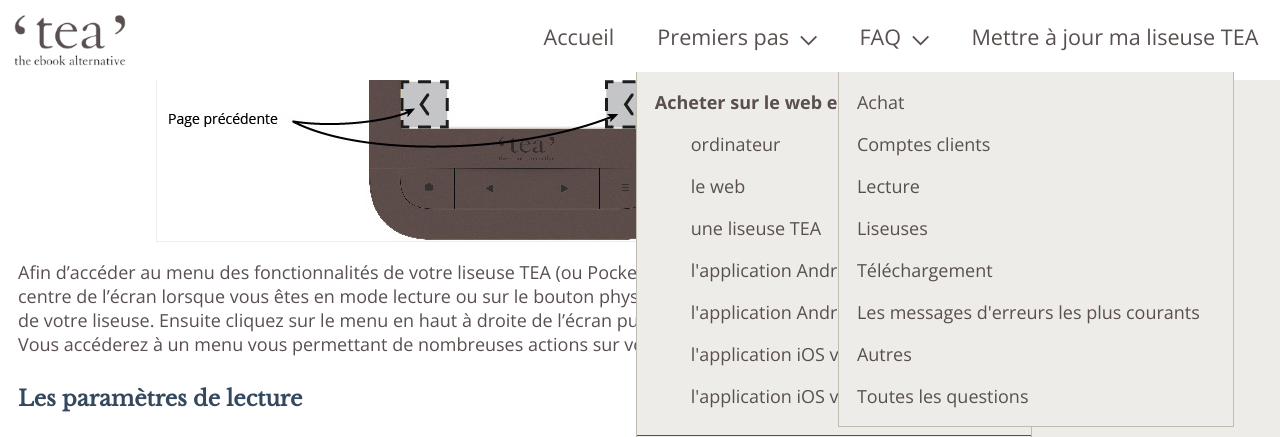
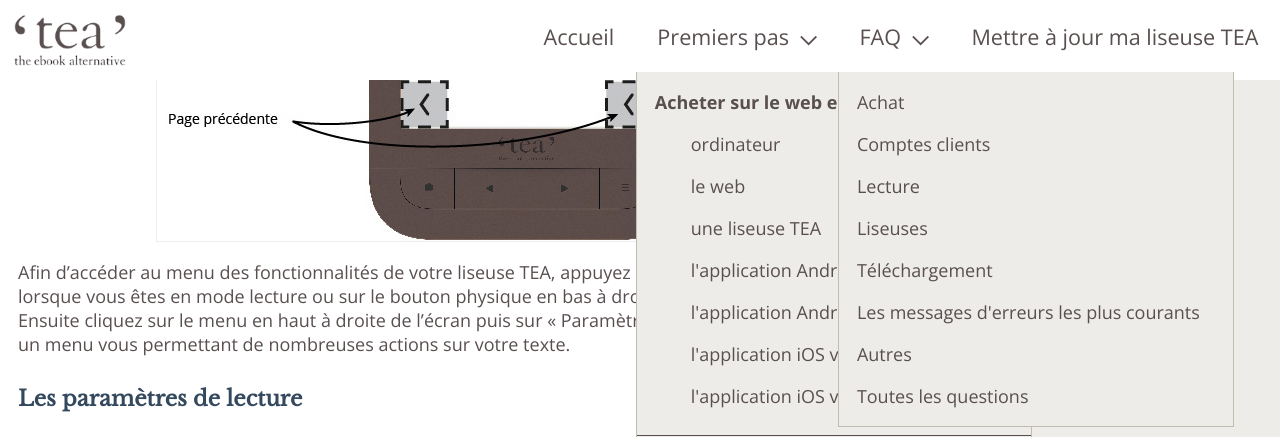
Before and after one commit to TEA-ebook/help-center, a Jekyll site: the page built from _pages/liseuse-liseuseTEA.md, in a window 1280 px wide and 900 px high, scrolled down 17517 px, cut to the strip 0-437 px from the top of the window. Built offline with Jekyll 4.4.1, drawn with Linux system fonts in a browser that asks for light colours; some of the changed text lies outside the part shown.

Commit message:
Update lire-liseuseTEA.md

```diff
--- a/_includes/lire-liseuseTEA.md
+++ b/_includes/lire-liseuseTEA.md
@@ -8,7 +8,7 @@
 
 Depuis la page d’accueil de votre liseuse TEA, vous pouvez consulter vos e-books en cliquant sur « Bibliothèque » ou l’icône correspondante.
 
-La bibliothèque de votre liseuse vous permet d'accéder aux livres présents sur votre liseuse, mais aussi de les ranger et de les organiser comme vous le souhaitez.
+La Bibliothèque de votre liseuse vous permet d'accéder aux livres présents sur votre liseuse, mais aussi de les ranger et de les organiser comme vous le souhaitez.
 
 ![](/images/lire-liseuse-Pocketbook-F5-2.jpg)
 
@@ -18,7 +18,7 @@
 
 #### Les paramètres de la Bibliothèque
 
-Vous pouvez modifier les paramètres d'affichage et de tri de la bibliothèque.
+Vous pouvez modifier les paramètres d'affichage et de tri de la Bibliothèque.
 
 ![](/images/lire-liseuse-Pocketbook-F5-4.jpg)
 
@@ -73,7 +73,7 @@
 
 ![](/images/ZonesTactiles.jpg)
 
-Afin d'accéder au menu des fonctionnalités de votre liseuse TEA (ou PocketBook) v5, appuyez au centre de l’écran lorsque vous êtes en mode lecture ou sur le bouton physique en bas à droite de votre liseuse. Ensuite cliquez sur le menu en haut à droite de l’écran puis sur « Paramètres ». Vous accéderez à un menu vous permettant de nombreuses actions sur votre texte.
+Afin d'accéder au menu des fonctionnalités de votre liseuse TEA, appuyez au centre de l’écran lorsque vous êtes en mode lecture ou sur le bouton physique en bas à droite de votre liseuse. Ensuite cliquez sur le menu en haut à droite de l’écran puis sur « Paramètres ». Vous accéderez à un menu vous permettant de nombreuses actions sur votre texte.
 
 #### Les paramètres de lecture
 
@@ -102,4 +102,4 @@
 
 ### Dictionnaire embarqué :
 
-Chaque liseuse TEA (ou PocketBook) v5 a un dictionnaire embarqué. Pour l’activer il vous suffit d’ouvrir le menu en mode lecture, de cliquer sur « Dictionnaire » puis de cliquer sur la partie du texte que vous recherchez. Une définition apparaîtra dans une fenêtre en bas de page.
+Chaque liseuse TEA a un dictionnaire embarqué. Pour l’activer il vous suffit d’ouvrir le menu en mode lecture, de cliquer sur « Dictionnaire » puis de cliquer sur la partie du texte que vous recherchez. Une définition apparaîtra dans une fenêtre en bas de page.
```
